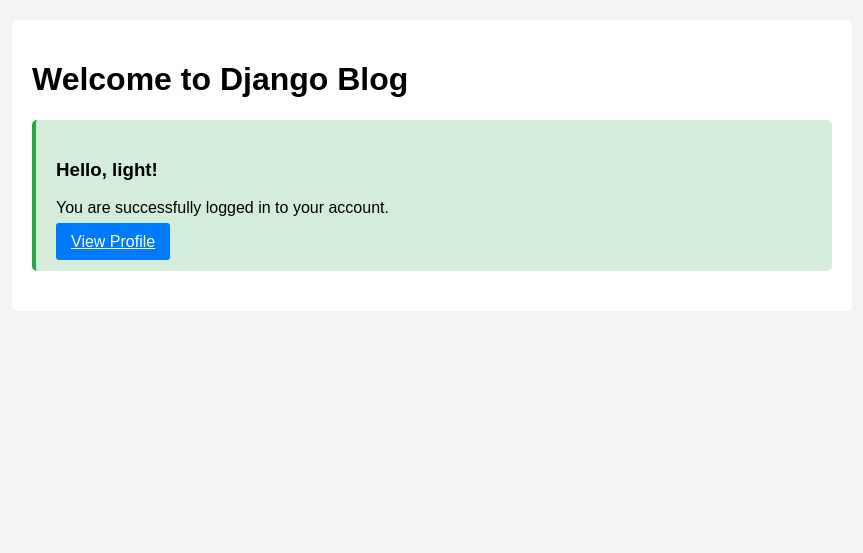
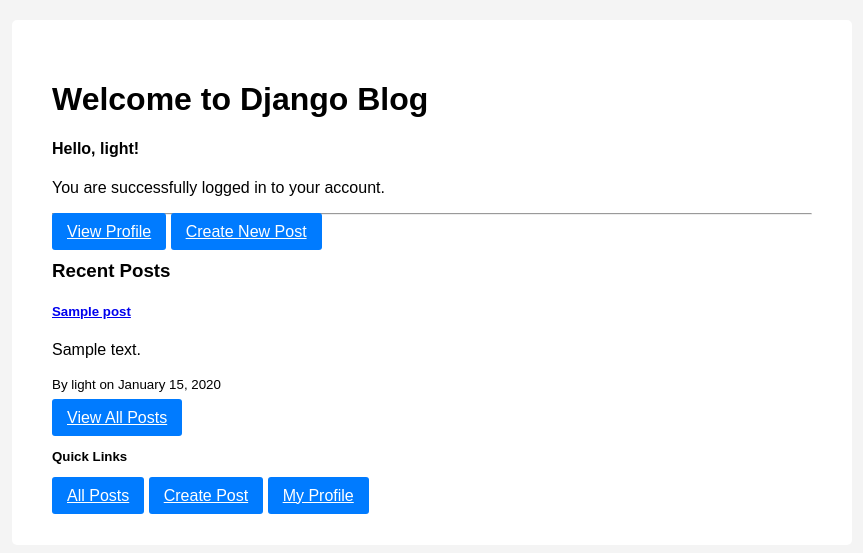
Before and after one commit to Commit-Crusader/Alx_DjangoLearnLab, a Django app: page / in a window 1280 px wide. Shown: the part 58-611 px from the top of the page, without its empty margins (208-1071 px from the left). Run offline with Django 5.2, Linux system fonts and the light colour scheme; a user stored in the database is signed in; data comes from the database, SQL or seed files in the repository; tables that the repository leaves empty hold one stand-in row (values such as "Sample post").

Commit message:
Feat: add blog management features

```diff
--- a/django_blog/blog/templates/blog/home.html
+++ b/django_blog/blog/templates/blog/home.html
@@ -1,24 +1,83 @@
-<!-- blog/templates/blog/home.html -->
 {% extends 'blog/base.html' %}
 
 {% block title %}Home - Django Blog{% endblock %}
 
 {% block content %}
-<h1>Welcome to Django Blog</h1>
+<div class="container mt-4">
+    <div class="row">
+        <div class="col-md-8">
+            <h1 class="mb-4">Welcome to Django Blog</h1>
 
             {% if user.is_authenticated %}
-    <div style="background: #d4edda; padding: 20px; border-radius: 5px; margin-bottom: 20px; border-left: 4px solid #28a745;">
-        <h3>Hello, {{ user.username }}!</h3>
+                <div class="alert alert-success" role="alert">
+                    <h4 class="alert-heading">Hello, {{ user.username }}!</h4>
                     <p>You are successfully logged in to your account.</p>
-        <a href="{% url 'profile' %}" class="btn">View Profile</a>
+                    <hr>
+                    <a href="{% url 'profile' %}" class="btn btn-primary">View Profile</a>
+                    <a href="{% url 'create_post' %}" class="btn btn-success">Create New Post</a>
                 </div>
             {% else %}
-    <div style="background: #e2e3e5; padding: 20px; border-radius: 5px; margin-bottom: 20px;">
-        <h3>Get Started</h3>
-        <p>Welcome to our Django blog! Please login or create an account to get started.</p>
-        <a href="{% url 'login' %}" class="btn" style="margin-right: 10px;">Login</a>
-        <a href="{% url 'register' %}" class="btn" style="background: #28a745;">Create Account</a>
+                <div class="card">
+                    <div class="card-body">
+                        <h5 class="card-title">Get Started</h5>
+                        <p class="card-text">Welcome to our Django blog! Please login or create an account to get started.</p>
+                        <a href="{% url 'login' %}" class="btn btn-primary me-2">Login</a>
+                        <a href="{% url 'register' %}" class="btn btn-success">Create Account</a>
+                    </div>
                 </div>
             {% endif %}
 
+            <!-- Recent Posts Preview -->
+            <div class="mt-5">
+                <h3>Recent Posts</h3>
+                {% if recent_posts %}
+                    {% for post in recent_posts %}
+                        <div class="card mb-3">
+                            <div class="card-body">
+                                <h5 class="card-title">
+                                    <a href="{% url 'post_detail' post.id %}" class="text-decoration-none">
+                                        {{ post.title }}
+                                    </a>
+                                </h5>
+                                <p class="card-text">{{ post.content|truncatewords:20 }}</p>
+                                <p class="text-muted">
+                                    <small>By {{ post.author.username }} on {{ post.published_date|date:"F d, Y" }}</small>
+                                </p>
+                            </div>
+                        </div>
+                    {% endfor %}
+                    <a href="{% url 'post_list' %}" class="btn btn-outline-primary">View All Posts</a>
+                {% else %}
+                    <div class="alert alert-info">
+                        No posts available yet.
+                        {% if user.is_authenticated %}
+                            <a href="{% url 'create_post' %}" class="alert-link">Be the first to create a post!</a>
+                        {% else %}
+                            <a href="{% url 'register' %}" class="alert-link">Register and be the first to create a post!</a>
+                        {% endif %}
+                    </div>
+                {% endif %}
+            </div>
+        </div>
+
+        <!-- Sidebar -->
+        <div class="col-md-4">
+            <div class="card">
+                <div class="card-header">
+                    <h5>Quick Links</h5>
+                </div>
+                <div class="card-body">
+                    <a href="{% url 'post_list' %}" class="btn btn-outline-primary w-100 mb-2">All Posts</a>
+                    {% if user.is_authenticated %}
+                        <a href="{% url 'create_post' %}" class="btn btn-success w-100 mb-2">Create Post</a>
+                        <a href="{% url 'profile' %}" class="btn btn-outline-secondary w-100">My Profile</a>
+                    {% else %}
+                        <a href="{% url 'login' %}" class="btn btn-primary w-100 mb-2">Login</a>
+                        <a href="{% url 'register' %}" class="btn btn-outline-success w-100">Register</a>
+                    {% endif %}
+                </div>
+            </div>
+        </div>
+    </div>
+</div>
 {% endblock %}
--- a/django_blog/blog/urls.py
+++ b/django_blog/blog/urls.py
@@ -15,6 +15,10 @@
     # Home page
     path('', views.home_view, name='home'),
 
-    # Posts
-    path('posts/', views.Post, name='posts'),
+    # Posts URLs
+    path('posts/', views.post_list_view, name='post_list'),
+    path('posts/<int:post_id>/', views.post_detail_view, name='post_detail'),
+    path('posts/create/', views.create_post_view, name='create_post'),
+    path('posts/<int:post_id>/edit/', views.edit_post_view, name='edit_post'),
+    path('posts/<int:post_id>/delete/', views.delete_post_view, name='delete_post'),
 ]
--- a/django_blog/blog/views.py
+++ b/django_blog/blog/views.py
@@ -1,15 +1,22 @@
-from django.shortcuts import render, redirect
+from django.shortcuts import render, redirect, get_object_or_404
 from django.contrib.auth import login
 from django.contrib.auth.decorators import login_required
 from django.contrib import messages
-from .forms import UserRegisterForm
+from django.core.paginator import Paginator
+from django.db.models import Q
+from django.http import HttpRequest
+from .forms import UserRegisterForm, PostForm
 from .models import Post
 
 def home_view(request):
     """
-    Display the home page
+    Display the home page with recent blog posts
     """
-    return render(request, 'blog/home.html')
+    recent_posts = Post.objects.all().order_by('-published_date')[:5]
+    context = {
+        'recent_posts': recent_posts
+    }
+    return render(request, 'blog/home.html', context)
 
 def register_view(request):
     """
@@ -34,7 +41,12 @@
     """
     Display user profile page - requires login
     """
-    return render(request, 'blog/profile.html', {'user': request.user})
+    user_posts = Post.objects.filter(author=request.user).order_by('-published_date')
+    context = {
+        'user': request.user,
+        'user_posts': user_posts
+    }
+    return render(request, 'blog/profile.html', context)
 
 @login_required
 def edit_profile_view(request):
@@ -54,3 +66,112 @@
         return redirect('profile')
 
     return render(request, 'blog/edit_profile.html', {'user': request.user})
+
+def post_list_view(request):
+    """
+    Display all blog posts with pagination and search
+    """
+    # Get all posts ordered by newest first
+    posts = Post.objects.all().order_by('-published_date')
+
+    # Search functionality
+    search_query = request.GET.get('search')
+    if search_query:
+        posts = posts.filter(
+            Q(title__icontains=search_query) |
+            Q(content__icontains=search_query) |
+            Q(author__username__icontains=search_query)
+        )
+
+    # Pagination
+    paginator = Paginator(posts, 5)  # Show 5 posts per page
+    page_number = request.GET.get('page')
+    page_obj = paginator.get_page(page_number)
+
+    context = {
+        'page_obj': page_obj,
+        'search_query': search_query
+    }
+    return render(request, 'blog/post_list.html', context)
+
+def post_detail_view(request, post_id):
+    """
+    Display a single blog post
+    """
+    post = get_object_or_404(Post, id=post_id)
+    context = {
+        'post': post
+    }
+    return render(request, 'blog/post_detail.html', context)
+
+@login_required
+def create_post_view(request):
+    """
+    Create a new blog post
+    """
+    if request.method == 'POST':
+        form = PostForm(request.POST)
+        if form.is_valid():
+            post = form.save(commit=False)
+            post.author = request.user
+            post.save()
+            messages.success(request, 'Your post has been created successfully!')
+            return redirect('post_detail', post_id=post.id)
+    else:
+        form = PostForm()
+
+    context = {
+        'form': form,
+        'title': 'Create New Post'
+    }
+    return render(request, 'blog/create_post.html', context)
+
+@login_required
+def edit_post_view(request, post_id):
+    """
+    Edit an existing blog post (author only)
+    """
+    post = get_object_or_404(Post, id=post_id)
+
+    # Check if the user is the author
+    if post.author != request.user:
+        messages.error(request, 'You can only edit your own posts!')
+        return redirect('post_detail', post_id=post.id)
+
+    if request.method == 'POST':
+        form = PostForm(request.POST, instance=post)
+        if form.is_valid():
+            form.save()
+            messages.success(request, 'Your post has been updated successfully!')
+            return redirect('post_detail', post_id=post.id)
+    else:
+        form = PostForm(instance=post)
+
+    context = {
+        'form': form,
+        'post': post,
+        'title': 'Edit Post'
+    }
+    return render(request, 'blog/edit_post.html', context)
+
+@login_required
+def delete_post_view(request, post_id):
+    """
+    Delete a blog post (author only)
+    """
+    post = get_object_or_404(Post, id=post_id)
+
+    # Check if the user is the author
+    if post.author != request.user:
+        messages.error(request, 'You can only delete your own posts!')
+        return redirect('post_detail', post_id=post.id)
+
+    if request.method == 'POST':
+        post.delete()
+        messages.success(request, 'Your post has been deleted successfully!')
+        return redirect('post_list')
+
+    context = {
+        'post': post
+    }
+    return render(request, 'blog/delete_post.html', context)
```
Also changed, not shown: django_blog/TODO.md (+24 -39 lines), django_blog/blog/forms.py (+25 -0 lines), django_blog/blog/templates/blog/create_post.html (added, +46 -0 lines), django_blog/blog/templates/blog/delete_post.html (added, +33 -0 lines), django_blog/blog/templates/blog/edit_post.html (added, +46 -0 lines), django_blog/blog/templates/blog/post_detail.html (added, +74 -0 lines), django_blog/blog/templates/blog/post_list.html (added, +111 -0 lines). Lines whose indentation alone changed are shown as unchanged.
